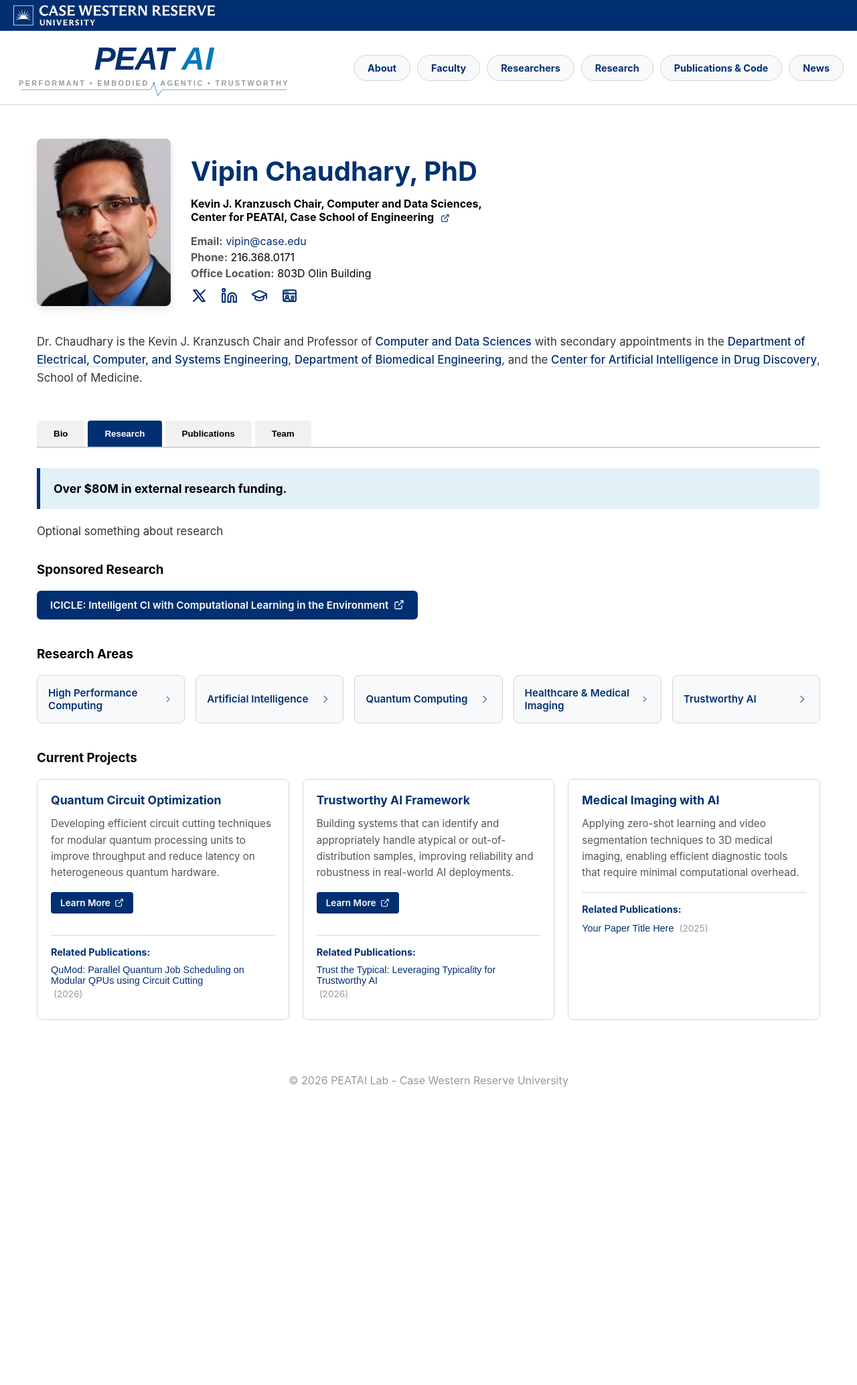
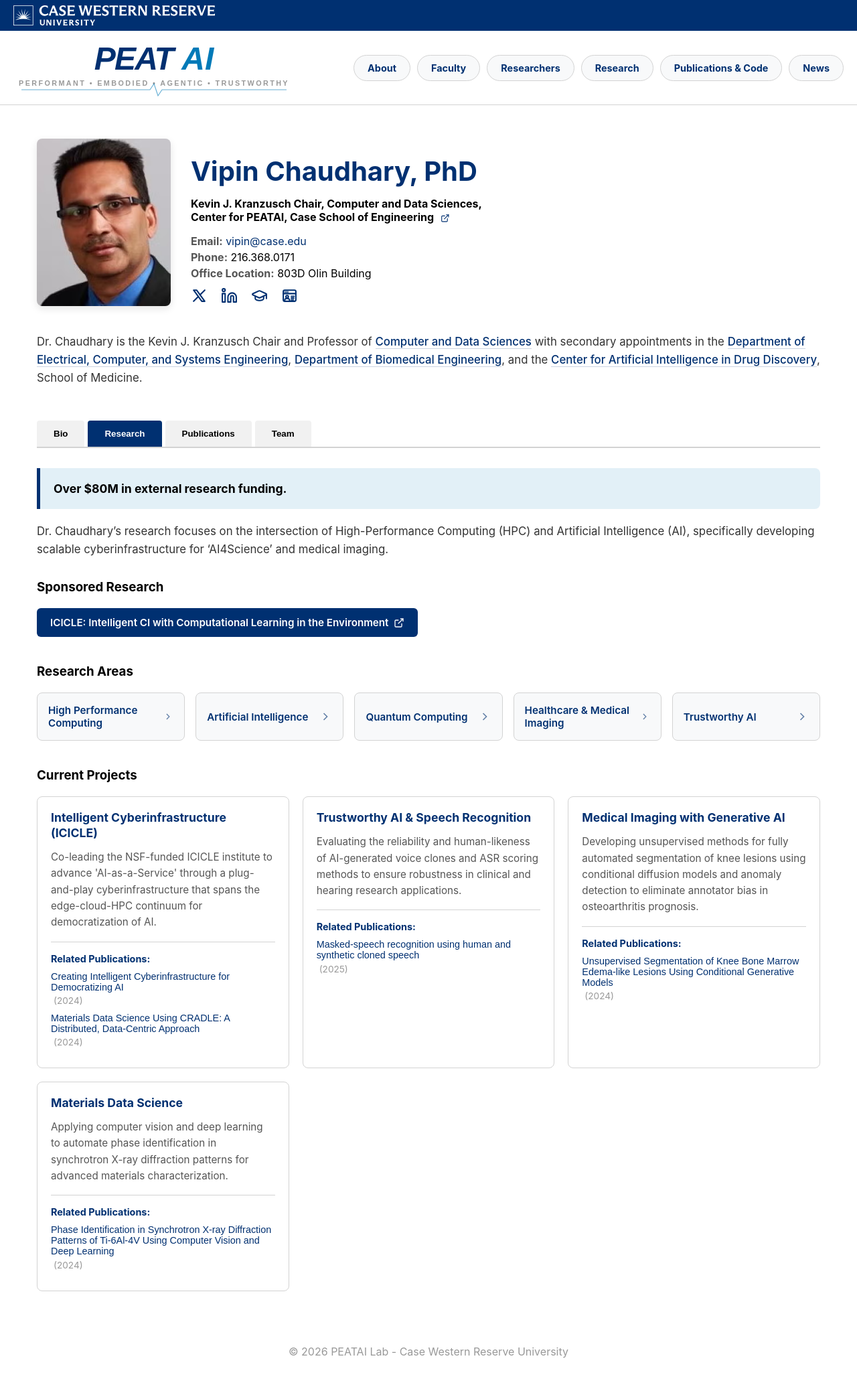
Before and after one commit to case-peatai/case-peatai.github.io, a Jekyll site: the page built from _people/1-vipin-chaudhary.md, in a window 1280 px wide. Shown: the whole page at 67% size. Built offline with Jekyll 4.4.1, drawn with Linux system fonts in a browser that asks for light colours; before the commit the page ends 1663 px from its top, so only the background shows below that.

Commit message:
feat: implement dynamic paper-author linking and add 5 core publications

```diff
--- a/_includes/research-paper-card.html
+++ b/_includes/research-paper-card.html
@@ -8,7 +8,18 @@
 
   <div class="paper-meta">
     {% if include.paper.authors %}
-    <p class="paper-authors">{{ include.paper.authors }}</p>
+    <p class="paper-authors p-text-embedded-links">
+      {% for author in include.paper.authors %} {% if author.slug %} {% assign
+      member = site.people | where: "slug", author.slug | first %} {% if member
+      %}
+      <strong
+        ><a href="{{ site.baseurl }}{{ member.url }}" class="author-link"
+          >{{ author.name }}</a
+        ></strong
+      >
+      {% else %} {{ author.name }} {% endif %} {% else %} {{ author.name }} {%
+      endif %} {% unless forloop.last %}, {% endunless %} {% endfor %}
+    </p>
     {% endif %} {% if include.paper.journal %}
     <p class="paper-journal"><strong>{{ include.paper.journal }}</strong></p>
     {% endif %} {% if include.paper.conference %}
@@ -18,11 +29,11 @@
     {% endif %}
   </div>
 
+  {% if include.paper.abstract %}
   <div class="paper-abstract">
-    {% if include.paper.abstract %}
     <p>{{ include.paper.abstract }}</p>
-    {% endif %}
   </div>
+  {% endif %}
 
   <div class="paper-research-areas">
     {% if include.paper.research_areas %} {% for area in
@@ -59,7 +70,16 @@
     >
       {% include icons/external-link.svg %} arXiv
     </a>
-    {% endif %} {% if include.paper.url %}
+    {% endif %} {% if include.paper.github %}
+    <a
+      href="https://github.com/{{ include.paper.github }}"
+      class="paper-link github-link"
+      target="_blank"
+      title="View Code"
+    >
+      {% include icons/github.svg %} Code
+    </a>
+    {% endif %}{% if include.paper.paper_page %}
     <a
       href="{{ include.paper.url }}"
       class="paper-link external-link"
--- a/_people/1-vipin-chaudhary.md
+++ b/_people/1-vipin-chaudhary.md
@@ -29,28 +29,34 @@ sponsored_research:
 
 # Current Projects
 projects:
-  - name: "Quantum Circuit Optimization"
-    description: "Developing efficient circuit cutting techniques for modular quantum processing units to improve throughput and reduce latency on heterogeneous quantum hardware."
-    url: "https://example.com/quantum-project"
+  - name: "Intelligent Cyberinfrastructure (ICICLE)"
+    description: "Co-leading the NSF-funded ICICLE institute to advance 'AI-as-a-Service' through a plug-and-play cyberinfrastructure that spans the edge-cloud-HPC continuum for democratization of AI."
     related_papers:
-      - paper1
-  - name: "Trustworthy AI Framework"
-    description: "Building systems that can identify and appropriately handle atypical or out-of-distribution samples, improving reliability and robustness in real-world AI deployments."
-    url: "https://example.com/trustworthy-ai"
+      - "democratizing-ai"
+      - "cradle-materials"
+  - name: "Trustworthy AI & Speech Recognition"
+    description: "Evaluating the reliability and human-likeness of AI-generated voice clones and ASR scoring methods to ensure robustness in clinical and hearing research applications."
     related_papers:
-      - paper2
-  - name: "Medical Imaging with AI"
-    description: "Applying zero-shot learning and video segmentation techniques to 3D medical imaging, enabling efficient diagnostic tools that require minimal computational overhead."
+      - "masked-speech"
+  - name: "Medical Imaging with Generative AI"
+    description: "Developing unsupervised methods for fully automated segmentation of knee lesions using conditional diffusion models and anomaly detection to eliminate annotator bias in osteoarthritis prognosis."
     related_papers:
-      - paper-example
+      - "knee-segmentation"
+  - name: "Materials Data Science"
+    description: "Applying computer vision and deep learning to automate phase identification in synchrotron X-ray diffraction patterns for advanced materials characterization."
+    related_papers:
+      - "synchrotron-xray"
 
-research_summary: "Optional something about research"
+research_summary: "Dr. Chaudhary's research focuses on the intersection of High-Performance Computing (HPC) and Artificial Intelligence (AI), specifically developing scalable cyberinfrastructure for 'AI4Science' and medical imaging."
 publications_summary: "Selected Publications since 2020 [(more on Google Scholar)](https://scholar.google.com/citations?user=WFdYhxMAAAAJ&hl=en)"
 
+# These slugs must match the 'name' field in your _papers/*.md files exactly
 papers:
-  - paper1
-  - paper2
-  - paper-example
+  - "masked-speech"
+  - "cradle-materials"
+  - "knee-segmentation"
+  - "democratizing-ai"
+  - "synchrotron-xray"
 
 intro: |
   Dr. Chaudhary is the Kevin J. Kranzusch Chair and Professor of [Computer and Data Sciences](https://engineering.case.edu/computer-and-data-sciences)
--- a/_sass/_branding.scss
+++ b/_sass/_branding.scss
@@ -3,25 +3,24 @@
 // ==========================================================================
 
 // --- Primary Color ---
-$cwru-blue:       #003071; // PMS 2146 C
+$cwru-blue: #003071; // PMS 2146 C
 
 // --- Secondary Colors ---
-$cwru-dark-blue:  #09143a; // PMS 2768 C
-$force-blue:      #2359ef; // PMS 2386 C
-$cwru-true-blue:  #007ab8; // PMS 2382 C
+$cwru-dark-blue: #09143a; // PMS 2768 C
+$force-blue: #2359ef; // PMS 2386 C
+$cwru-true-blue: #007ab8; // PMS 2382 C
 $cwru-light-blue: #a6d2e6; // PMS 291 C
-$black:           #000000;
-$dark-gray:       #999999; // Cool Gray 7 C
-$light-gray:      #d3d3d3; // Cool Gray 2 C
-$white:           #ffffff;
+$black: #000000;
+$dark-gray: #999999; // Cool Gray 7 C
+$light-gray: #d3d3d3; // Cool Gray 2 C
+$white: #ffffff;
 
 // --- Tertiary Colors ---
-$copper-red:      #d63d1f; // PMS 7625 C
-$orange:          #ff9239; // PMS 3588 C
-$blue-green:      #377e72; // PMS 2461 C
-$violet-purple:   #692c95; // PMS 2587 C
-$vivid-green:     #61a530; // PMS 360 C
-
+$copper-red: #d63d1f; // PMS 7625 C
+$orange: #ff9239; // PMS 3588 C
+$blue-green: #377e72; // PMS 2461 C
+$violet-purple: #692c95; // PMS 2587 C
+$vivid-green: #61a530; // PMS 360 C
 
 // --- Other non CWRU colors
 $bg-ghost: #f8f9fa;
@@ -31,7 +30,30 @@ $bg-ghost: #f8f9fa;
 $font-main: "Inter", "Helvetica Neue", Helvetica, Arial, sans-serif;
 
 // Official Brand Weights
-$weight-light:    300;
-$weight-regular:  400;
-$weight-medium:   500;
-$weight-bold:     700;
+$weight-light: 300;
+$weight-regular: 400;
+$weight-medium: 500;
+$weight-bold: 700;
+
+
+
+// Reusable class for paragraphs containing markdown-rendered links
+.p-text-embedded-links {
+  font-size: 1.05rem;
+  line-height: 1.6;
+  color: #333;
+  margin-bottom: 1.5rem;
+
+  a {
+    color: $cwru-blue;
+    text-decoration: none;
+    font-weight: 500;
+    border-bottom: 1px solid rgba(0, 48, 113, 0.2); // Subtle underline
+    transition: all 0.2s ease;
+
+    &:hover {
+      color: $cwru-true-blue;
+      border-bottom-color: $cwru-true-blue;
+    }
+  }
+}
--- a/_sass/_profile.scss
+++ b/_sass/_profile.scss
@@ -89,26 +89,7 @@
     }
   }
 
-  // Reusable class for paragraphs containing markdown-rendered links
-    .p-text-embedded-links {
-      font-size: 1.05rem;
-      line-height: 1.6;
-      color: #333;
-      margin-bottom: 1.5rem;
 
-      a {
-        color: $cwru-blue;
-        text-decoration: none;
-        font-weight: 500;
-        border-bottom: 1px solid rgba(0, 48, 113, 0.2); // Subtle underline
-        transition: all 0.2s ease;
-
-        &:hover {
-          color: $cwru-true-blue;
-          border-bottom-color: $cwru-true-blue;
-        }
-      }
-    }
 
   // 2. Main Body Content (Teaching, Education, Awards, Bio)
   .profile-main-body {
```
Also changed, not shown: _papers/2024-cradle-materials.md (added, +22 -0 lines), _papers/2024-democratizing-ai.md (added, +21 -0 lines), _papers/2024-knee-segmentation.md (added, +23 -0 lines), _papers/2024-synchrotron-xray.md (added, +25 -0 lines), _papers/2025-masked-speech.md (added, +16 -0 lines), _papers/paper-example.md (deleted, +0 -15 lines), _papers/paper1.md (deleted, +0 -15 lines), _papers/paper2.md (deleted, +0 -18 lines), templates/paper-example.md (added, +36 -0 lines), templates/profile-detailed.md (+11 -1 lines), _includes/icons/github.svg (added).
